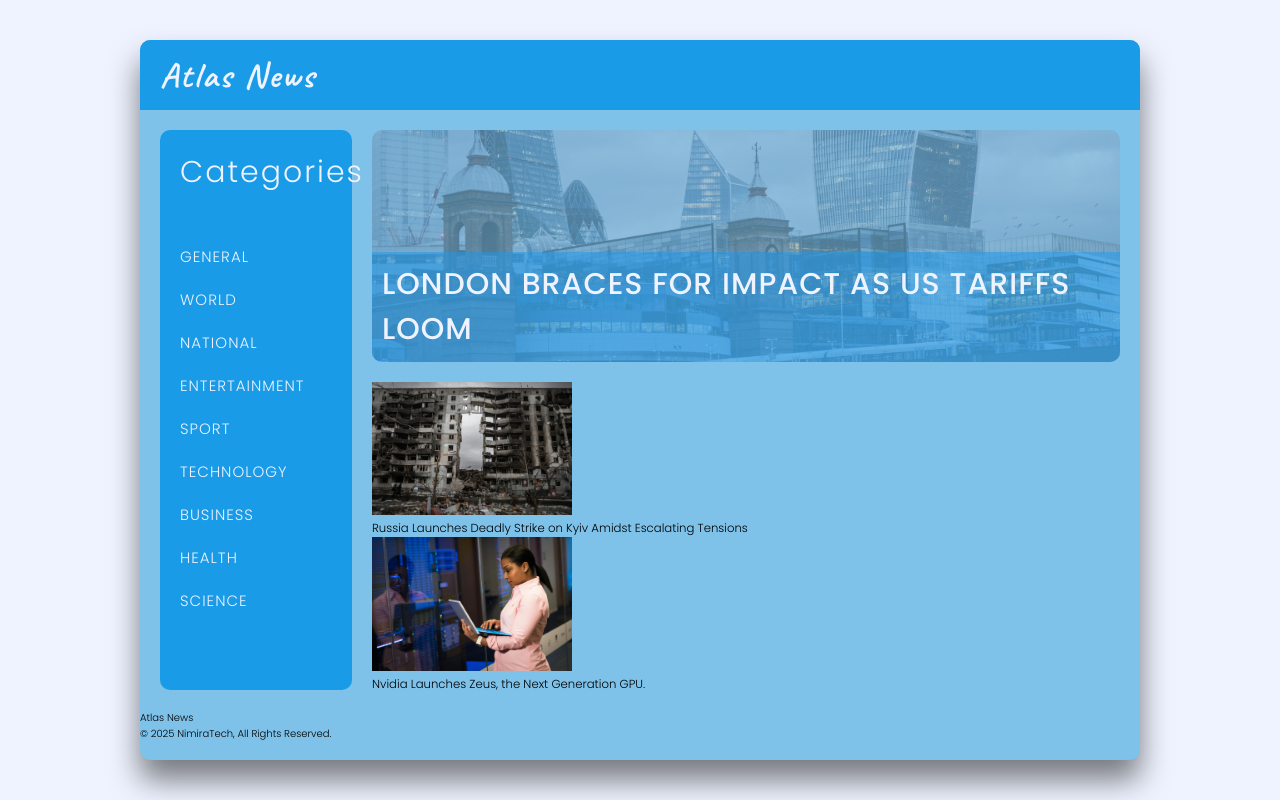
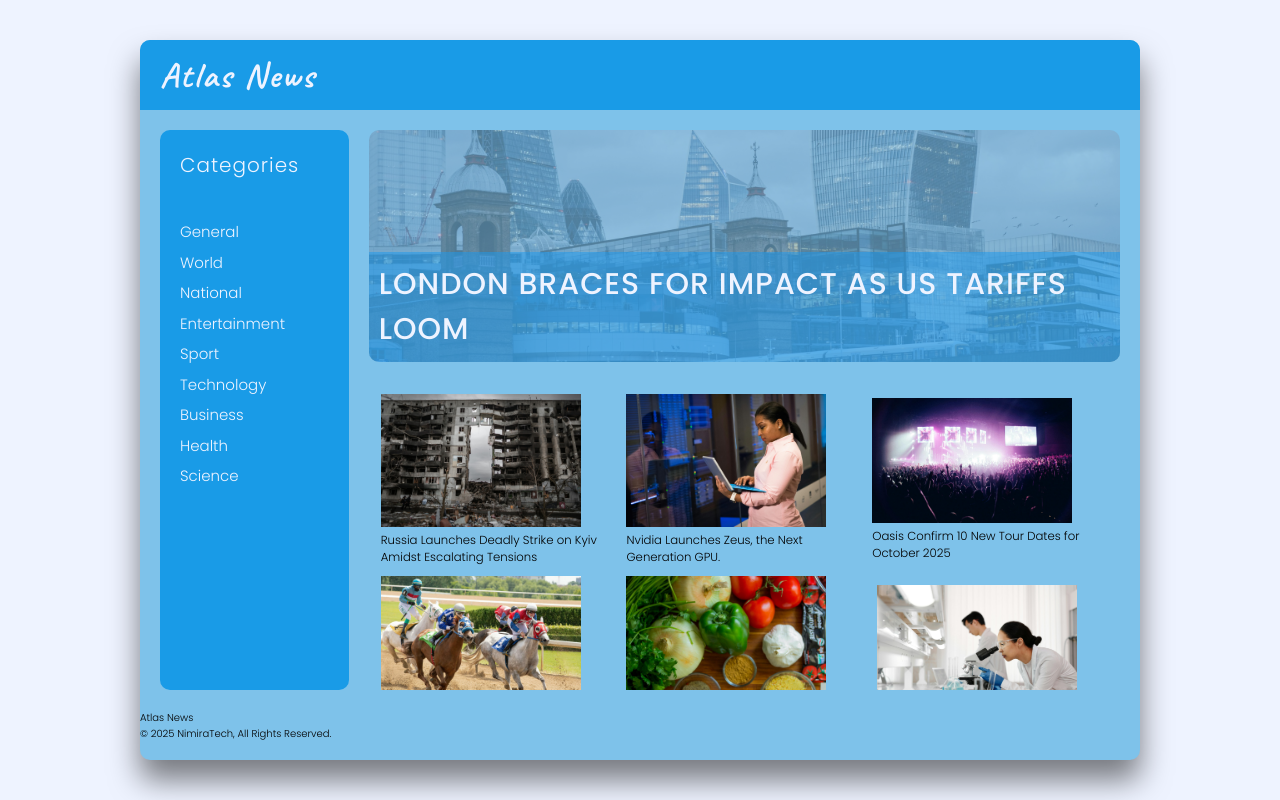
Before and after one commit to Nimira43/Atlas-News, a React (Vite) app: page / in a window 1280 px wide. Built offline with nearby package versions, Linux system fonts and the light colour scheme.

Commit message:
Made several changes to the Navbar to stop the heading and nav-links to bleed over their container.

```diff
--- a/src/css/news.css
+++ b/src/css/news.css
@@ -49,21 +49,19 @@
 .categories {
   display: flex;
   flex-direction: column;
-  row-gap: 3rem;
+  row-gap: 1.25rem;
 }
 
 .nav-heading {
-  font-size: 3rem;
+  font-size: 2rem;
   color: var(--light);
-  letter-spacing: 0.2rem;
-  margin-bottom: 2rem;
+  letter-spacing: 0.1rem;
+  margin-bottom: 1rem;
 }
 
 .nav-link {
   font-size: 1.5rem;
   color: var(--light);
-  text-transform: uppercase;
-  letter-spacing: 0.1rem;
 }
 
 .news-section {
@@ -101,6 +99,19 @@
   border-radius: 0 0 1rem 1rem;
 }
 
+ .news-grid {
+  width: 100%;
+  height: 55%;
+  background-color: var(primary);
+  border-radius: 1rem;
+  display: grid;
+  grid-template-columns: repeat(3, 1fr);
+  grid-template-rows: repeat(2, 1f);
+  gap: 1rem;
+  padding: 1.2rem;
+  justify-items: center;
+  align-items: center;
+ }
 .news-grid-item img {
   width: 20rem;
 }
@@ -110,7 +121,7 @@
     font-size: 3.5rem;
   }
   .categories {
-    row-gap: 2rem;
+    row-gap: 0.75rem;
   }
   .news-section {
     overflow: hidden;
```
